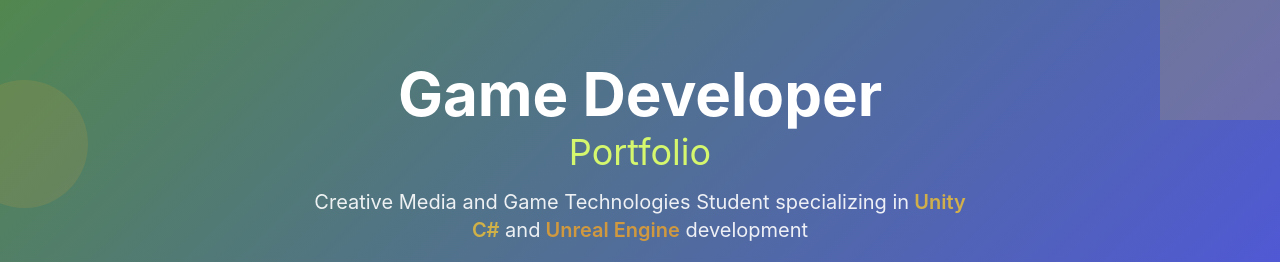
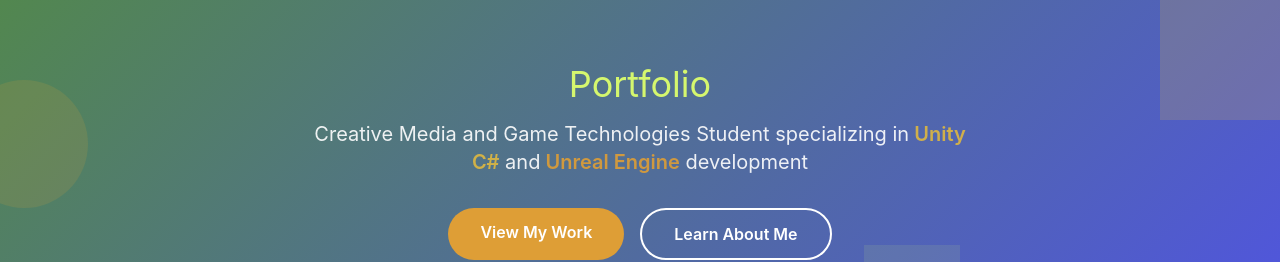
Before and after one commit to CodringherAndFenn/my-portfolio, a React (Create React App) app: page / in a window 1280 px wide. Shown: the top 262 px of the page. Built offline with nearby package versions, Linux system fonts and the light colour scheme.

Commit message:
tried removing Gamedeveloper

```diff
--- a/src/components/Portfolio.js
+++ b/src/components/Portfolio.js
@@ -187,7 +187,8 @@ const Portfolio = () => {
         "GDScript",
         "Blueprint Visual Scripting",
         "GameMaker Language",
-        "JavaScript and Python basics"
+        "JavaScript and Python basics",
+
       ]
     },
     {
@@ -400,11 +401,8 @@ const Portfolio = () => {
                 ✨ Available for New Opportunities
               </div>*/}
 
-              <h1 className="text-5xl lg:text-6xl font-bold text-white mb-4 leading-tight">
-                Game Developer
-                <span className="block text-3xl lg:text-4xl font-normal mt-2" style={{ color: '#d5f76e' }}>
-                  Portfolio
-                </span>
+              <h1 className="text-3xl lg:text-4xl font-normal text-white mb-4 leading-tight" style={{ color: '#d5f76e' }}>
+                Portfolio
               </h1>
 
               <p className="text-xl text-white opacity-90 mb-8 max-w-2xl mx-auto">
```
